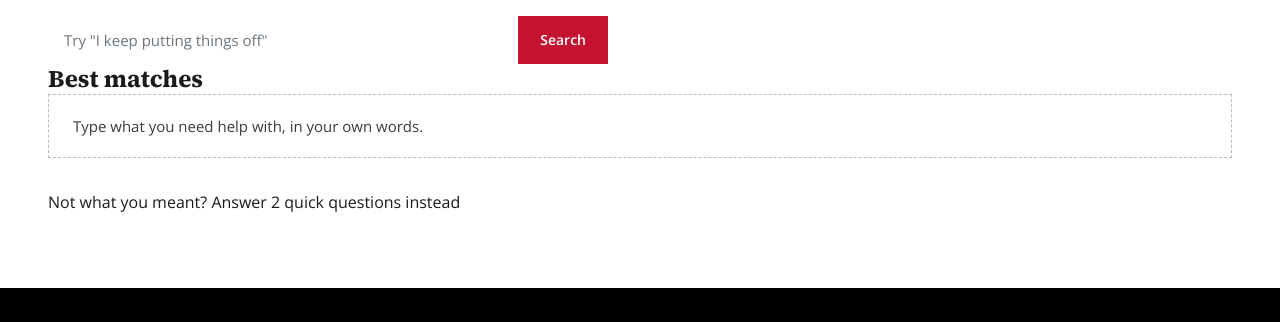
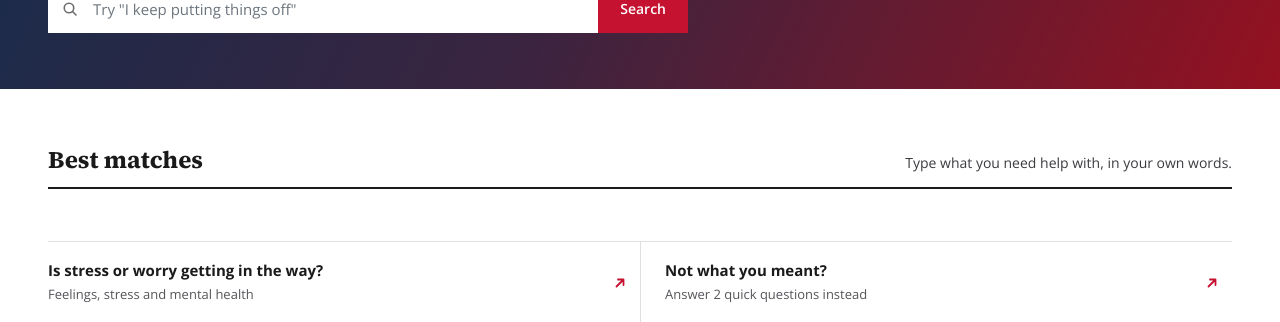
Before and after one commit to olitsky-nd-resource-guide/website, a plain HTML site: page search.html in a window 1280 px wide. Shown: the part 243-565 px from the top of the page. Drawn offline with nearby package versions, Linux system fonts and the light colour scheme.

Commit message:
Match the search results page to the Figma

```diff
--- a/js/search.js
+++ b/js/search.js
@@ -7,6 +7,7 @@
 //   [data-search-input]        search box, filled in with the current search
 //   [data-search-topic]        "Closest topic" box, hidden when there isn't one
 //     [data-search-topic-name] [data-search-topic-desc] [data-search-topic-link]
+//   [data-search-related]      feelings link, hidden when that's already the closest topic
 //   [data-search-status]       live region for the result message
 //   [data-search-results]      a .resource-grid the matches go in
 
@@ -112,6 +113,7 @@
   const input = document.querySelector("[data-search-input]");
   const status = document.querySelector("[data-search-status]");
   const topicBox = document.querySelector("[data-search-topic]");
+  const related = document.querySelector("[data-search-related]");
 
   if (input) input.value = query;
 
@@ -120,6 +122,7 @@
   }
 
   function showTopic(topic) {
+    if (related) related.hidden = Boolean(topic && topic.id === "feelings");
     if (!topicBox) return;
     topicBox.hidden = !topic;
     if (!topic) return;
--- a/search.html
+++ b/search.html
@@ -72,39 +72,72 @@
     </div>
   </header>
 
+  <svg class="icon-sprite" aria-hidden="true" focusable="false">
+    <symbol id="icon-arrow" viewBox="0 0 16 16"><path d="M4.5 11.5l7-7M6 4.5h5.5V10"/></symbol>
+    <symbol id="icon-search" viewBox="0 0 16 16"><circle cx="7" cy="7" r="4.75"/><path d="M10.5 10.5L14 14"/></symbol>
+  </svg>
+
   <main id="main">
-    <section class="section">
+    <!-- ===================== Hero ===================== -->
+    <section class="hero page-hero search-hero">
       <div class="container">
         <nav class="breadcrumb-trail" aria-label="Breadcrumb">
           <ol>
             <li><a href="index.html">Home</a></li>
-            <li>Search</li>
+            <li aria-current="page">Search</li>
           </ol>
         </nav>
 
-        <h1 class="serif-h1">Results for your search</h1>
+        <h1>Results for your search</h1>
 
         <form class="search input-group" role="search" action="search.html">
+          <div class="input-group-prepend">
+            <span class="input-group-text"><svg aria-hidden="true" focusable="false"><use href="#icon-search"/></svg></span>
+          </div>
           <input type="search" class="form-control" name="q" aria-label="Describe what you need help with" placeholder="Try &quot;I keep putting things off&quot;" data-search-input>
           <div class="input-group-append">
             <button class="btn search-btn" type="submit">Search</button>
           </div>
         </form>
+      </div>
+    </section>
 
+    <section class="page-section">
+      <div class="container">
         <!-- ===================== Closest topic ===================== -->
         <div class="search-topic" data-search-topic hidden>
-          <p>Closest topic</p>
-          <h2 class="serif-h4" data-search-topic-name></h2>
-          <p data-search-topic-desc></p>
-          <a class="btn btn--outline-dark" href="all-resources.html" data-search-topic-link>See all options</a>
+          <div>
+            <p class="search-topic__label">Closest topic</p>
+            <h2 data-search-topic-name></h2>
+            <p data-search-topic-desc></p>
+          </div>
+          <a class="search-topic__link" href="all-resources.html" data-search-topic-link>See all options</a>
         </div>
 
         <!-- ===================== Best matches ===================== -->
-        <h2 class="serif-h3">Best matches</h2>
-        <p class="resource-status" role="status" aria-live="polite" data-search-status></p>
+        <div class="search-results__head">
+          <h2 class="serif-h3">Best matches</h2>
+          <p class="search-results__status" role="status" aria-live="polite" data-search-status></p>
+        </div>
         <div class="resource-grid" data-search-results></div>
 
-        <p>Not what you meant? <a href="help-me-choose.html">Answer 2 quick questions instead</a></p>
+        <ul class="search-next">
+          <!-- Hidden by search.js when the closest topic is already feelings. -->
+          <li data-search-related>
+            <a href="all-resources.html?category=feelings">
+              <strong>Is stress or worry getting in the way?</strong>
+              <span>Feelings, stress and mental health</span>
+              <svg aria-hidden="true" focusable="false"><use href="#icon-arrow"/></svg>
+            </a>
+          </li>
+          <li>
+            <a href="help-me-choose.html">
+              <strong>Not what you meant?</strong>
+              <span>Answer 2 quick questions instead</span>
+              <svg aria-hidden="true" focusable="false"><use href="#icon-arrow"/></svg>
+            </a>
+          </li>
+        </ul>
       </div>
     </section>
   </main>
--- a/styles.css
+++ b/styles.css
@@ -1996,12 +1996,93 @@
     .roles { grid-template-columns: repeat(2, minmax(0, 1fr)); }
   }
 
+  /* Search results */
+  .search-hero { padding: 32px 0 56px; }
+  .search-hero .search.input-group { max-width: 640px; }
+  .search .input-group-text svg {
+    width: 16px;
+    height: 16px;
+    fill: none;
+    stroke: currentColor;
+    stroke-width: 1.6;
+    stroke-linecap: round;
+  }
+
+  .search-topic {
+    display: flex;
+    flex-wrap: wrap;
+    align-items: center;
+    justify-content: space-between;
+    gap: 12px 24px;
+    margin-bottom: 40px;
+    padding: 22px 24px;
+    background: var(--color-surface-paper);
+  }
+  .search-topic__label { font: 600 11px/1.4 var(--font-sans); color: var(--color-neutral-gray-700); }
+  .search-topic h2 { margin-top: 4px; font: 700 22px/1.3 var(--font-serif); }
+  .search-topic p:last-child { margin-top: 4px; font: 400 14px/1.5 var(--font-sans); color: var(--color-neutral-gray-700); }
+  .search-topic__link { font: 700 14px/1.4 var(--font-sans); color: var(--color-brand-carnegie-red); }
+  .search-topic__link:hover { color: var(--color-brand-skibo-red); }
+
+  .search-results__head {
+    display: flex;
+    flex-wrap: wrap;
+    align-items: baseline;
+    justify-content: space-between;
+    gap: 4px 24px;
+    margin-bottom: 20px;
+    padding-bottom: 12px;
+    border-bottom: 2px solid var(--color-neutral-ink);
+  }
+  .search-results__status { font: 400 14px/1.5 var(--font-sans); color: var(--color-neutral-gray-700); }
+
+  .search-next {
+    display: grid;
+    grid-template-columns: repeat(2, minmax(0, 1fr));
+    margin: 32px 0 0;
+    padding: 0;
+    list-style: none;
+    border-top: 1px solid var(--color-neutral-steel-gray);
+    border-bottom: 1px solid var(--color-neutral-steel-gray);
+  }
+  .search-next li + li { border-left: 1px solid var(--color-neutral-steel-gray); }
+  .search-next a {
+    position: relative;
+    display: block;
+    padding: 18px 48px 18px 0;
+    color: var(--color-neutral-ink);
+    text-decoration: none;
+  }
+  .search-next li + li a { padding-left: 24px; }
+  .search-next a:hover strong { text-decoration: underline; }
+  .search-next strong { display: block; font: 700 15px/1.4 var(--font-sans); }
+  .search-next span { font: 400 13px/1.4 var(--font-sans); color: var(--color-neutral-gray-600); }
+  .search-next svg {
+    position: absolute;
+    top: 50%;
+    right: 12px;
+    width: 16px;
+    height: 16px;
+    margin-top: -8px;
+    fill: none;
+    stroke: var(--color-brand-carnegie-red);
+    stroke-width: 1.8;
+    stroke-linecap: round;
+    stroke-linejoin: round;
+  }
+  /* One tile left when the feelings link is hidden */
+  .search-next li[hidden] + li { border-left: 0; }
+  .search-next li[hidden] + li a { padding-left: 0; }
+
   @media (max-width: 760px) {
     .page-hero h1 { font-size: 40px; }
     .page-section { padding: 44px 0; }
     .cta-band { padding: 24px 20px; }
     .team { grid-template-columns: repeat(2, minmax(0, 1fr)); }
     .people { grid-template-columns: repeat(2, minmax(0, 1fr)); }
+    .search-next { grid-template-columns: 1fr; }
+    .search-next li + li { border-left: 0; border-top: 1px solid var(--color-neutral-steel-gray); }
+    .search-next li + li a { padding-left: 0; }
     .roles { grid-template-columns: 1fr; }
     .privacy-points,
     .access__list { grid-template-columns: 1fr; }
```
